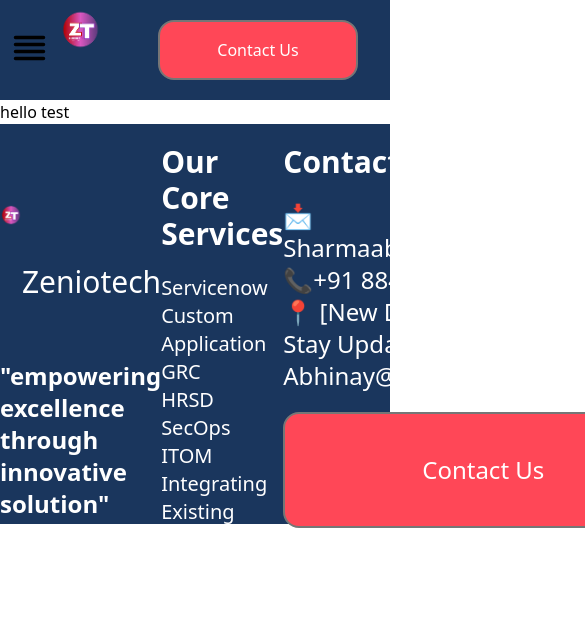
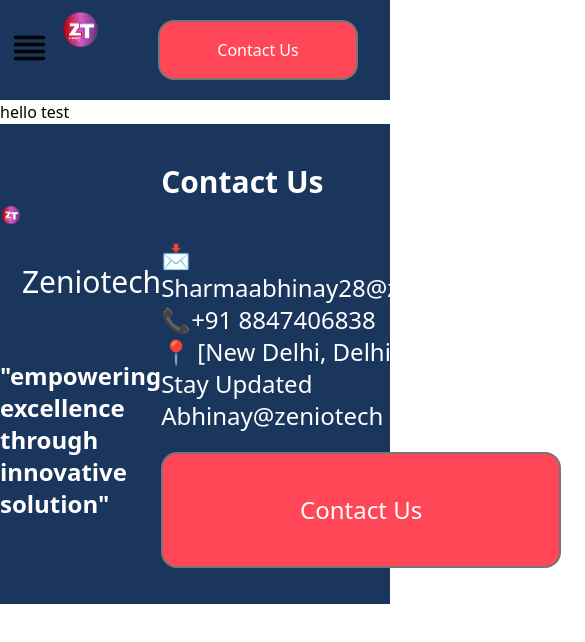
Before and after one commit to Zeniotech/Zeniotech-Website, a Next.js app: page / in a window 390 px wide. Shown: the top 642 px of the page, 585 px wide, since content can reach past the window. Built offline with nearby package versions, Linux system fonts and the light colour scheme.

Commit message:
hidden the our services in the footer

```diff
--- a/components/footer.tsx
+++ b/components/footer.tsx
@@ -4,7 +4,7 @@
 
 const footer = () => {
   return (
-<div className = 'bg-[#1A365D] h-100 w-screen'>
+<div className = 'bg-[#1A365D] h-120 w-screen'>
 <div className = 'flex justify-around'>
 <div className = 'h-100 w-100'>
 <div className='my-20'>
@@ -15,8 +15,8 @@
 </div>
 <div className='text-white text-2xl text-left -my-20 font-bold'>"empowering excellence through innovative solution"</div>
 </div>
-<div className = 'h-100 w-100'>
-  <div className='text-3xl text-white font-bold py-5'>Our Core Services</div>
+<div className = 'h-100 w-100 hidden lg:block md:block'>
+  <div className='text-3xl text-white font-bold  py-10'>Our Core Services</div>
   <ul className='text-left text-xl text-white py-0.5 justify-around'>
     <li>Servicenow</li>
     <li>Custom Application</li>
@@ -28,7 +28,7 @@
   </ul>
 </div>
 <div className = 'h-100 w-100'>
-<div className='text-3xl text-white font-bold py-5'>Contact Us</div>
+<div className='text-3xl text-white font-bold py-10'>Contact Us</div>
   <div>
     <ul className='text-white text-2xl'>
       <li>📩Sharmaabhinay28@zeniotech.com</li>
```
